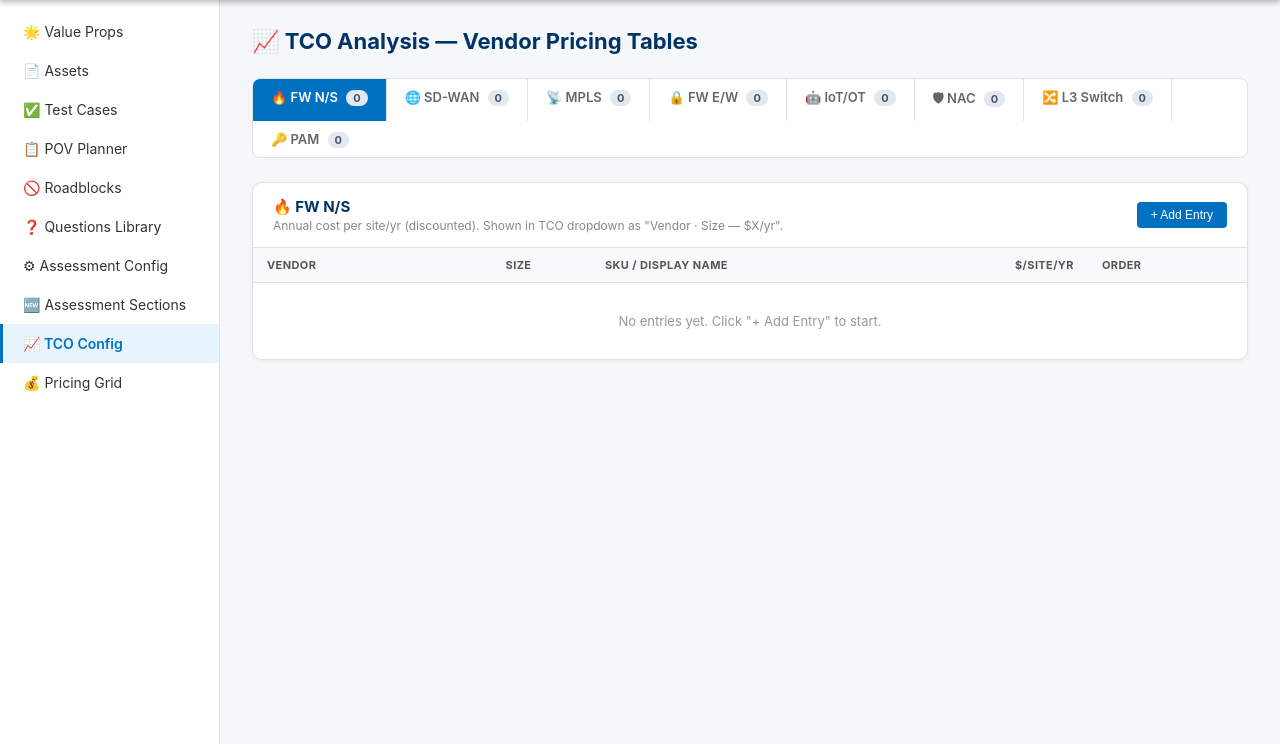
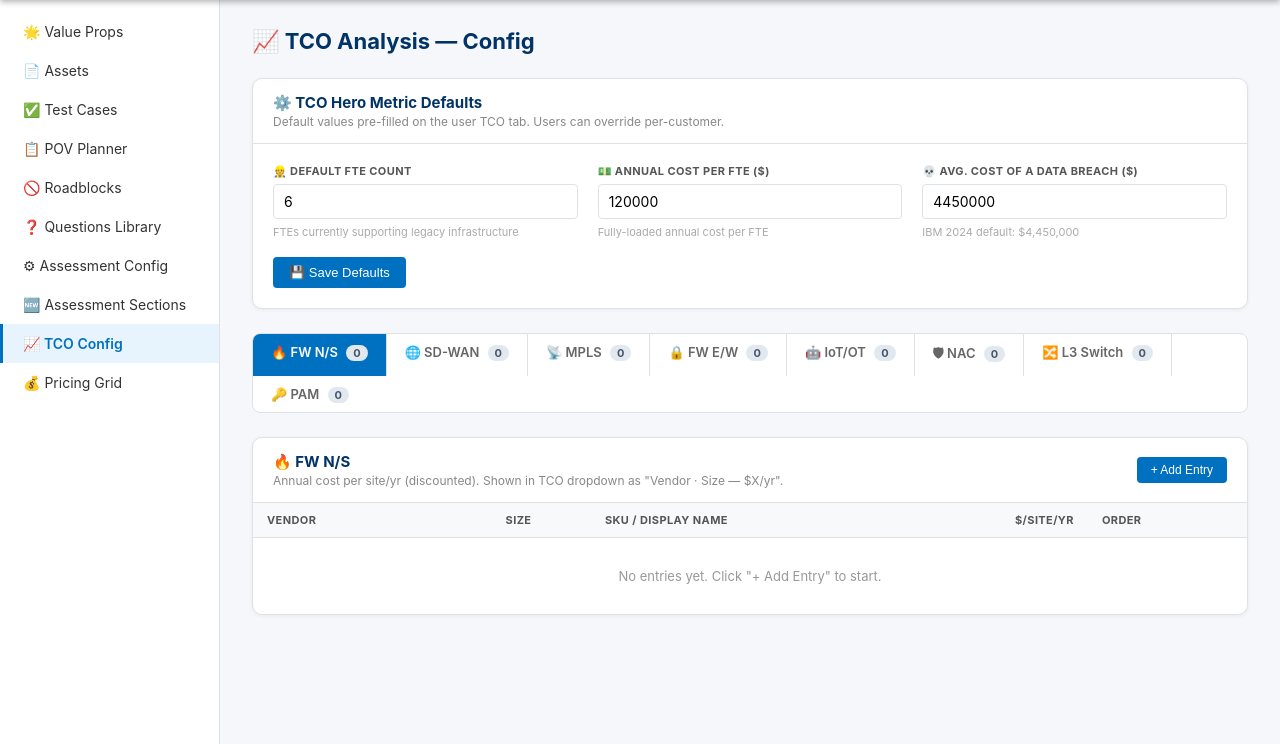
Before and after one commit to rakeshsharma91/ztb-super-app, a Flask app: page /admin/tco/ in a window 1280 px wide. Shown: the part 56-800 px from the top of the page. Run offline with Flask 3, Linux system fonts and the light colour scheme; the visitor is signed in with stand-in values (Sample User, id 1); data comes from the database, SQL or seed files in the repository; data that the repository does not hold is empty.

Commit message:
TCO Analysis enhancements - Add category-based vendor pricing, improve admin UI, and strengthen data models

```diff
--- a/routes/tco_routes.py
+++ b/routes/tco_routes.py
@@ -1,5 +1,5 @@
 from flask import Blueprint, request, jsonify, session, render_template, redirect, url_for
-from models import db, TCOEntry, UserResponse
+from models import db, TCOEntry, TCOConfig, UserResponse
 from functools import wraps
 import re
 
@@ -43,6 +43,14 @@ def _find_user_resp(customer_slug):
             return r
     return None
 
+def _get_or_create_tco_config():
+    cfg = TCOConfig.query.get(1)
+    if not cfg:
+        cfg = TCOConfig(id=1, fte_count=6.0, fte_cost=120000.0, breach_cost=4450000.0)
+        db.session.add(cfg)
+        db.session.commit()
+    return cfg
+
 # ── Admin page ────────────────────────────────────────────────────────────────
 
 @tco_bp.route('/', methods=['GET'])
@@ -51,7 +59,29 @@ def tco_page():
         return redirect(url_for('admin.login_page'))
     return render_template('tco.html')
 
-# ── Admin API: all entries (optionally filtered by category) ──────────────────
+# ── Admin API: TCO Config (defaults) ─────────────────────────────────────────
+
+@tco_bp.route('/api/config', methods=['GET'])
+@require_admin
+def get_config():
+    cfg = _get_or_create_tco_config()
+    return jsonify({'success': True, 'config': cfg.to_dict()})
+
+@tco_bp.route('/api/config', methods=['PUT'])
+@require_admin
+def update_config():
+    cfg  = _get_or_create_tco_config()
+    data = request.get_json()
+    if 'fte_count' in data:
+        cfg.fte_count   = float(data['fte_count']   or 0)
+    if 'fte_cost' in data:
+        cfg.fte_cost    = float(data['fte_cost']    or 0)
+    if 'breach_cost' in data:
+        cfg.breach_cost = float(data['breach_cost'] or 0)
+    db.session.commit()
+    return jsonify({'success': True, 'config': cfg.to_dict()})
+
+# ── Admin API: TCO Entries ────────────────────────────────────────────────────
 
 @tco_bp.route('/api/entries', methods=['GET'])
 @require_admin
@@ -61,7 +91,6 @@ def get_entries():
     if cat:
         q = q.filter_by(category=cat)
     entries = q.order_by(TCOEntry.category, TCOEntry.display_order, TCOEntry.id).all()
-    # Group by category
     grouped = {c: [] for c in TCO_CATEGORIES}
     for e in entries:
         if e.category in grouped:
@@ -131,28 +160,52 @@ def get_tco_config(customer_slug):
         if e.category in grouped:
             grouped[e.category].append(e.to_dict())
 
-    user_resp = _find_user_resp(customer_slug)
-    saved_rows = []
+    cfg = _get_or_create_tco_config()
+
+    user_resp    = _find_user_resp(customer_slug)
+    saved_rows   = []
     acv_override = None
+    # per-customer overrides for the three hero inputs
+    tco_fte_count   = None
+    tco_fte_cost    = None
+    tco_breach_cost = None
+
     if user_resp:
         raw = user_resp.raw_responses or {}
-        saved_rows   = raw.get('tco_rows', [])
-        acv_override = raw.get('tco_acv_override')
+        saved_rows      = raw.get('tco_rows',       [])
+        acv_override    = raw.get('tco_acv_override')
+        tco_fte_count   = raw.get('tco_fte_count')
+        tco_fte_cost    = raw.get('tco_fte_cost')
+        tco_breach_cost = raw.get('tco_breach_cost')
 
     return jsonify({
-        'success':      True,
-        'entries':      grouped,
-        'saved':        {'rows': saved_rows, 'acv_override': acv_override},
+        'success':         True,
+        'entries':         grouped,
         'category_labels': TCO_CATEGORY_LABELS,
+        'defaults': {
+            'fte_count':   cfg.fte_count,
+            'fte_cost':    cfg.fte_cost,
+            'breach_cost': cfg.breach_cost,
+        },
+        'saved': {
+            'rows':         saved_rows,
+            'acv_override': acv_override,
+            'fte_count':    tco_fte_count,
+            'fte_cost':     tco_fte_cost,
+            'breach_cost':  tco_breach_cost,
+        },
     })
 
-# ── User API: save TCO rows ───────────────────────────────────────────────────
+# ── User API: save TCO rows + hero metric overrides ───────────────────────────
 
 @tco_user_bp.route('/<customer_slug>/tco-save', methods=['PATCH'])
 def save_tco(customer_slug):
-    data      = request.get_json()
-    rows      = data.get('rows', [])
-    acv_override = data.get('acv_override')  # None means "use Pricing tab total"
+    data         = request.get_json()
+    rows         = data.get('rows', [])
+    acv_override = data.get('acv_override')
+    fte_count    = data.get('fte_count')
+    fte_cost     = data.get('fte_cost')
+    breach_cost  = data.get('breach_cost')
 
     user_resp = _find_user_resp(customer_slug)
     if not user_resp:
@@ -160,10 +213,21 @@ def save_tco(customer_slug):
 
     raw = dict(user_resp.raw_responses or {})
     raw['tco_rows'] = rows
+
     if acv_override is not None:
         raw['tco_acv_override'] = acv_override
     else:
         raw.pop('tco_acv_override', None)
+
+    # Always persist hero metric values (even if they equal the default)
+    # so we can restore them on reload
+    if fte_count is not None:
+        raw['tco_fte_count'] = fte_count
+    if fte_cost is not None:
+        raw['tco_fte_cost'] = fte_cost
+    if breach_cost is not None:
+        raw['tco_breach_cost'] = breach_cost
+
     user_resp.raw_responses = raw
     db.session.commit()
     return jsonify({'success': True})
--- a/templates/tco.html
+++ b/templates/tco.html
@@ -26,6 +26,24 @@
     #main { margin-left: 220px; margin-top: 56px; padding: 28px 32px; min-height: calc(100vh - 56px); }
     .page-header { display: flex; align-items: center; justify-content: space-between; margin-bottom: 24px; flex-wrap: wrap; gap: 12px; }
     .page-header h2 { font-size: 22px; color: var(--navy); font-weight: 700; }
+    .panel { background: #fff; border: 1px solid var(--border); border-radius: 10px; margin-bottom: 24px; box-shadow: 0 1px 4px rgba(0,0,0,0.06); }
+    .panel-header { padding: 14px 20px; border-bottom: 1px solid var(--border); display: flex; align-items: center; justify-content: space-between; flex-wrap: wrap; gap: 8px; }
+    .panel-header h3 { font-size: 15px; font-weight: 700; color: var(--navy); }
+    .panel-subtitle { font-size: 12px; color: #888; margin-top: 2px; }
+    .panel-body { padding: 20px; }
+    /* Defaults panel */
+    .defaults-grid { display: grid; grid-template-columns: repeat(3, 1fr); gap: 20px; }
+    @media (max-width: 800px) { .defaults-grid { grid-template-columns: 1fr; } }
+    .default-field { display: flex; flex-direction: column; gap: 6px; }
+    .default-field label { font-size: 11px; font-weight: 700; color: #555; text-transform: uppercase; letter-spacing: 0.4px; }
+    .default-field input { padding: 8px 10px; border: 1px solid var(--border); border-radius: 4px; font-size: 14px; font-family: inherit; transition: border-color 0.2s; }
+    .default-field input:focus { outline: none; border-color: var(--blue); }
+    .default-field .field-hint { font-size: 11px; color: #aaa; }
+    .defaults-save-row { display: flex; align-items: center; gap: 12px; margin-top: 18px; }
+    .defaults-status { font-size: 12px; color: #888; }
+    .defaults-status.saved  { color: var(--success); }
+    .defaults-status.saving { color: var(--blue); }
+    .defaults-status.error  { color: var(--danger); }
     /* Category tabs */
     .cat-tabs { display: flex; gap: 0; background: #fff; border: 1px solid var(--border); border-radius: 8px; overflow: hidden; margin-bottom: 24px; flex-wrap: wrap; }
     .cat-tab { padding: 10px 18px; font-size: 13px; font-weight: 600; cursor: pointer; border-right: 1px solid var(--border); color: #666; transition: background 0.15s, color 0.15s; user-select: none; white-space: nowrap; }
@@ -34,13 +52,6 @@
     .cat-tab.active { background: var(--blue); color: #fff; }
     .cat-panel { display: none; }
     .cat-panel.active { display: block; }
-    /* Panel */
-    .panel { background: #fff; border: 1px solid var(--border); border-radius: 10px; margin-bottom: 24px; box-shadow: 0 1px 4px rgba(0,0,0,0.06); }
-    .panel-header { padding: 14px 20px; border-bottom: 1px solid var(--border); display: flex; align-items: center; justify-content: space-between; flex-wrap: wrap; gap: 8px; }
-    .panel-header h3 { font-size: 15px; font-weight: 700; color: var(--navy); }
-    .panel-subtitle { font-size: 12px; color: #888; margin-top: 2px; }
-    .panel-body { padding: 0; }
-    /* Table */
     .tco-table-wrap { overflow-x: auto; }
     .tco-tbl { width: 100%; border-collapse: collapse; min-width: 600px; }
     .tco-tbl thead tr { background: #f8f9fa; }
@@ -54,16 +65,8 @@
     .tco-input:focus { outline: none; border-color: var(--blue); }
     .tco-num-input { width: 110px; padding: 5px 8px; border: 1px solid var(--border); border-radius: 4px; font-size: 13px; text-align: right; font-family: inherit; transition: border-color 0.2s; }
     .tco-num-input:focus { outline: none; border-color: var(--blue); }
-    .size-badge { display: inline-block; padding: 2px 9px; border-radius: 10px; font-size: 11px; font-weight: 700; }
-    .size-Small  { background: #d1fae5; color: #065f46; }
-    .size-Medium { background: #dbeafe; color: #1e40af; }
-    .size-Large  { background: #fef3c7; color: #92400e; }
-    .size-XL     { background: #fce7f3; color: #9d174d; }
     .row-del-btn { background: transparent; color: var(--danger); border: none; font-size: 16px; cursor: pointer; padding: 2px 6px; opacity: 0.65; transition: opacity 0.15s; }
     .row-del-btn:hover { opacity: 1; }
-    .add-entry-btn { display: inline-flex; align-items: center; gap: 6px; margin: 12px 16px; padding: 7px 14px; background: transparent; border: 1px dashed #aaa; border-radius: 6px; color: var(--blue); font-size: 13px; font-weight: 600; cursor: pointer; transition: background 0.15s, border-color 0.15s; }
-    .add-entry-btn:hover { background: var(--light-blue); border-color: var(--blue); }
-    /* Modal */
     .modal-overlay { display: none; position: fixed; inset: 0; background: rgba(0,0,0,0.45); z-index: 2000; align-items: center; justify-content: center; }
     .modal-overlay.open { display: flex; }
     .modal-box { background: #fff; border-radius: 10px; width: 100%; max-width: 480px; box-shadow: 0 20px 60px rgba(0,0,0,0.25); padding: 24px; }
@@ -78,7 +81,6 @@
     .btn-primary   { background: var(--blue);   color: #fff; }
     .btn-secondary { background: #6c757d;       color: #fff; }
     .btn-danger    { background: var(--danger);  color: #fff; }
-    /* Toast */
     #toast { position: fixed; bottom: 24px; right: 24px; background: #28a745; color: #fff; padding: 11px 18px; border-radius: 6px; font-size: 13px; font-weight: 600; box-shadow: 0 4px 16px rgba(0,0,0,0.2); z-index: 9999; opacity: 0; transform: translateY(12px); transition: opacity 0.25s, transform 0.25s; pointer-events: none; }
     #toast.show { opacity: 1; transform: translateY(0); }
     #toast.error { background: var(--danger); }
@@ -114,19 +116,48 @@
 
 <main id="main">
   <div class="page-header">
-    <h2>&#128200; TCO Analysis — Vendor Pricing Tables</h2>
+    <h2>&#128200; TCO Analysis — Config</h2>
   </div>
 
-  <div class="cat-tabs" id="cat-tabs">
-    <!-- built by JS -->
+  <!-- ── TCO Defaults Panel ─────────────────────────────────────────────── -->
+  <div class="panel">
+    <div class="panel-header">
+      <div>
+        <h3>⚙️ TCO Hero Metric Defaults</h3>
+        <div class="panel-subtitle">Default values pre-filled on the user TCO tab. Users can override per-customer.</div>
+      </div>
+    </div>
+    <div class="panel-body">
+      <div class="defaults-grid">
+        <div class="default-field">
+          <label>👷 Default FTE Count</label>
+          <input type="number" id="cfg-fte-count" min="0" step="0.5" placeholder="6" />
+          <span class="field-hint">FTEs currently supporting legacy infrastructure</span>
+        </div>
+        <div class="default-field">
+          <label>💵 Annual Cost per FTE ($)</label>
+          <input type="number" id="cfg-fte-cost" min="0" step="1000" placeholder="120000" />
+          <span class="field-hint">Fully-loaded annual cost per FTE</span>
+        </div>
+        <div class="default-field">
+          <label>💀 Avg. Cost of a Data Breach ($)</label>
+          <input type="number" id="cfg-breach-cost" min="0" step="10000" placeholder="4450000" />
+          <span class="field-hint">IBM 2024 default: $4,450,000</span>
+        </div>
+      </div>
+      <div class="defaults-save-row">
+        <button class="btn btn-primary" onclick="saveDefaults()">💾 Save Defaults</button>
+        <span class="defaults-status" id="defaults-status"></span>
+      </div>
+    </div>
   </div>
 
-  <div id="cat-panels">
-    <!-- built by JS -->
-  </div>
+  <!-- ── Vendor Pricing Tabs ────────────────────────────────────────────── -->
+  <div class="cat-tabs" id="cat-tabs"></div>
+  <div id="cat-panels"></div>
 </main>
 
-<!-- Add Entry Modal -->
+<!-- Add / Edit Entry Modal -->
 <div class="modal-overlay" id="add-modal" onclick="if(event.target===this)closeModal()">
   <div class="modal-box">
     <h3 id="modal-title">&#43; Add Entry</h3>
@@ -165,27 +196,61 @@
 <script>
 const CATEGORIES = ['fw_ns','sdwan','mpls','fw_ew','iot_ot','nac','l3sw','pam'];
 const CAT_LABELS = {
-  fw_ns:  'FW N/S', sdwan: 'SD-WAN', mpls: 'MPLS',
-  fw_ew:  'FW E/W', iot_ot: 'IoT/OT', nac: 'NAC',
-  l3sw:   'L3 Switch', pam: 'PAM',
+  fw_ns:'FW N/S', sdwan:'SD-WAN', mpls:'MPLS', fw_ew:'FW E/W',
+  iot_ot:'IoT/OT', nac:'NAC', l3sw:'L3 Switch', pam:'PAM',
 };
 const CAT_ICONS = {
-  fw_ns: '🔥', sdwan: '🌐', mpls: '📡', fw_ew: '🔒',
-  iot_ot: '🤖', nac: '🛡', l3sw: '🔀', pam: '🔑',
+  fw_ns:'🔥', sdwan:'🌐', mpls:'📡', fw_ew:'🔒',
+  iot_ot:'🤖', nac:'🛡', l3sw:'🔀', pam:'🔑',
 };
-let _data = {}; // { category: [entry, ...] }
-let _currentCat = CATEGORIES[0];
+let _data = {};
 
 document.addEventListener('DOMContentLoaded', loadAll);
 
 async function loadAll() {
-  const res  = await fetch('/admin/tco/api/entries');
-  const data = await res.json();
-  if (!data.success) { showToast('Load failed', true); return; }
-  _data = data.entries;
+  // load defaults + entries in parallel
+  const [cfgRes, entriesRes] = await Promise.all([
+    fetch('/admin/tco/api/config'),
+    fetch('/admin/tco/api/entries'),
+  ]);
+  const cfgData     = await cfgRes.json();
+  const entriesData = await entriesRes.json();
+
+  if (cfgData.success) {
+    const c = cfgData.config;
+    document.getElementById('cfg-fte-count').value   = c.fte_count;
+    document.getElementById('cfg-fte-cost').value    = c.fte_cost;
+    document.getElementById('cfg-breach-cost').value = c.breach_cost;
+  }
+
+  if (!entriesData.success) { showToast('Load failed', true); return; }
+  _data = entriesData.entries;
   buildTabs();
   buildPanels();
   switchCat(CATEGORIES[0]);
+}
+
+async function saveDefaults() {
+  const st = document.getElementById('defaults-status');
+  st.textContent = 'Saving…'; st.className = 'defaults-status saving';
+  const payload = {
+    fte_count:   parseFloat(document.getElementById('cfg-fte-count').value)   || 0,
+    fte_cost:    parseFloat(document.getElementById('cfg-fte-cost').value)    || 0,
+    breach_cost: parseFloat(document.getElementById('cfg-breach-cost').value) || 0,
+  };
+  const res  = await fetch('/admin/tco/api/config', {
+    method: 'PUT', headers: {'Content-Type':'application/json'},
+    body: JSON.stringify(payload),
+  });
+  const data = await res.json();
+  if (data.success) {
+    st.textContent = '✓ Saved'; st.className = 'defaults-status saved';
+    setTimeout(() => { st.textContent = ''; st.className = 'defaults-status'; }, 3000);
+    showToast('Defaults saved ✓');
+  } else {
+    st.textContent = 'Save failed'; st.className = 'defaults-status error';
+    showToast('Save failed', true);
+  }
 }
 
 function buildTabs() {
@@ -218,7 +283,7 @@ function buildPanels() {
           </div>
           <button class="btn btn-primary" style="font-size:12px;padding:6px 14px;" onclick="openAddModal('${cat}')">&#43; Add Entry</button>
         </div>
-        <div class="panel-body">
+        <div class="panel-body" style="padding:0;">
           <div class="tco-table-wrap">
             <table class="tco-tbl">
               <thead>
@@ -247,10 +312,7 @@ function renderRows(cat) {
   const emptyEl = document.getElementById('empty-' + cat);
   const entries = _data[cat] || [];
   tbody.innerHTML = '';
-  if (!entries.length) {
-    emptyEl.style.display = 'block';
-    return;
-  }
+  if (!entries.length) { emptyEl.style.display = 'block'; return; }
   emptyEl.style.display = 'none';
   entries.forEach(e => {
     const tr = document.createElement('tr');
@@ -268,13 +330,11 @@ function renderRows(cat) {
       <td><button class="row-del-btn" onclick="deleteEntry(${e.id},'${cat}')" title="Delete">&#10005;</button></td>`;
     tbody.appendChild(tr);
   });
-  // Update count badge
   const badge = document.getElementById('cnt-' + cat);
   if (badge) badge.textContent = entries.length;
 }
 
 function switchCat(cat) {
-  _currentCat = cat;
   document.querySelectorAll('.cat-tab').forEach(t => t.classList.toggle('active', t.getAttribute('data-cat') === cat));
   document.querySelectorAll('.cat-panel').forEach(p => p.classList.toggle('active', p.id === 'panel-' + cat));
 }
@@ -284,11 +344,10 @@ async function patchField(id, field, value, cat) {
   if (entry) entry[field] = value;
   const res  = await fetch(`/admin/tco/api/entries/${id}`, {
     method: 'PUT', headers: {'Content-Type':'application/json'},
-    body: JSON.stringify({ [field]: value })
+    body: JSON.stringify({ [field]: value }),
   });
   const data = await res.json();
   if (!data.success) { showToast('Save failed', true); return; }
-  // update local
   if (entry) Object.assign(entry, data.entry);
 }
 
@@ -314,33 +373,27 @@ async function saveEntry() {
   const size    = document.getElementById('modal-size').value;
   const sku     = document.getElementById('modal-sku').value.trim();
   const cost    = parseFloat(document.getElementById('modal-cost').value) || 0;
-
   if (!vendor || !sku) { showToast('Vendor and SKU Name are required', true); return; }
-
   if (entryId) {
-    // edit existing
     const res  = await fetch(`/admin/tco/api/entries/${entryId}`, {
       method: 'PUT', headers: {'Content-Type':'application/json'},
-      body: JSON.stringify({ vendor, size, sku_name: sku, annual_cost: cost })
+      body: JSON.stringify({ vendor, size, sku_name: sku, annual_cost: cost }),
     });
     const data = await res.json();
     if (!data.success) { showToast('Save failed', true); return; }
     const idx = (_data[cat] || []).findIndex(e => e.id === parseInt(entryId));
     if (idx > -1) _data[cat][idx] = data.entry;
-    renderRows(cat);
-    showToast('Updated ✓');
+    renderRows(cat); showToast('Updated ✓');
   } else {
-    // create new
     const res  = await fetch('/admin/tco/api/entries', {
       method: 'POST', headers: {'Content-Type':'application/json'},
-      body: JSON.stringify({ category: cat, vendor, size, sku_name: sku, annual_cost: cost })
+      body: JSON.stringify({ category: cat, vendor, size, sku_name: sku, annual_cost: cost }),
     });
     const data = await res.json();
     if (!data.success) { showToast(data.error || 'Create failed', true); return; }
     if (!_data[cat]) _data[cat] = [];
     _data[cat].push(data.entry);
-    renderRows(cat);
-    showToast('Entry created ✓');
+    renderRows(cat); showToast('Entry created ✓');
   }
   closeModal();
 }
@@ -351,8 +404,7 @@ async function deleteEntry(id, cat) {
   const data = await res.json();
   if (!data.success) { showToast('Delete failed', true); return; }
   _data[cat] = (_data[cat] || []).filter(e => e.id !== id);
-  renderRows(cat);
-  showToast('Deleted ✓');
+  renderRows(cat); showToast('Deleted ✓');
 }
 
 let _tt;
```
Also changed, not shown: models.py (+49 -16 lines).
